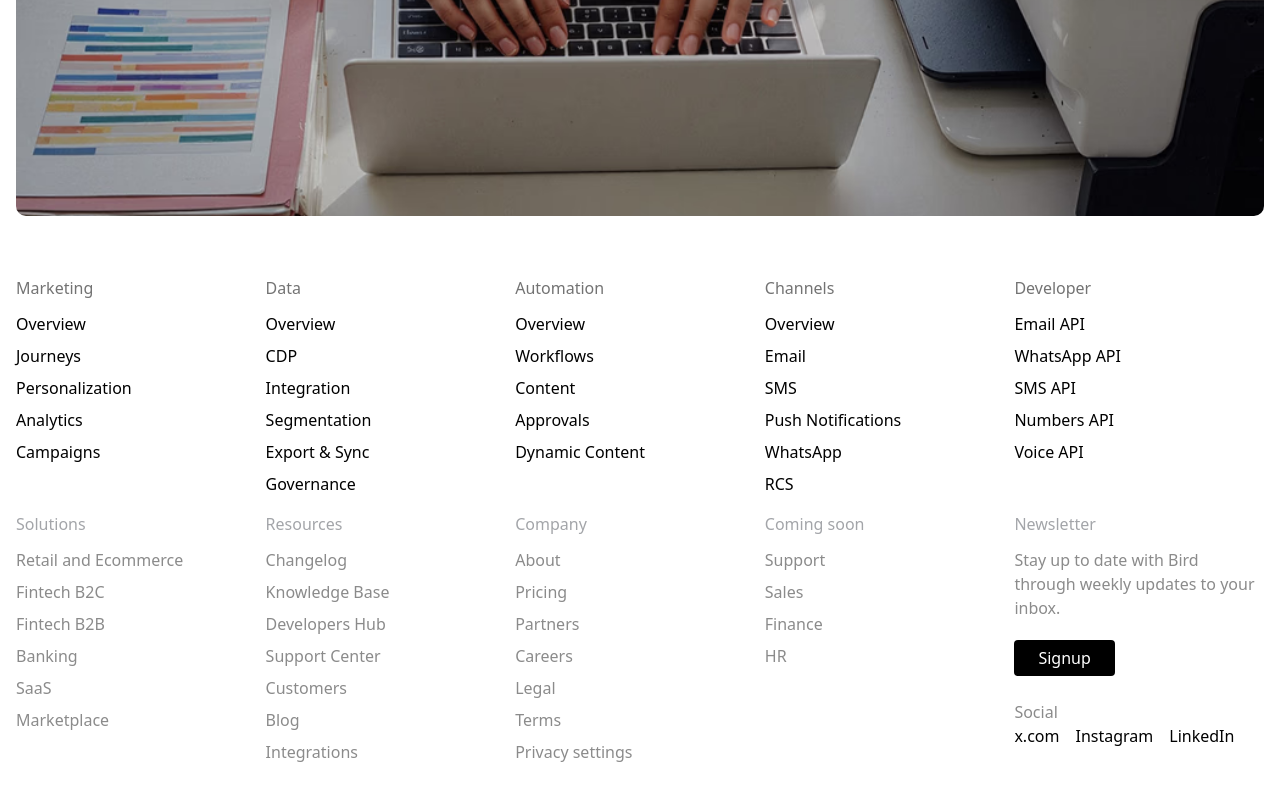
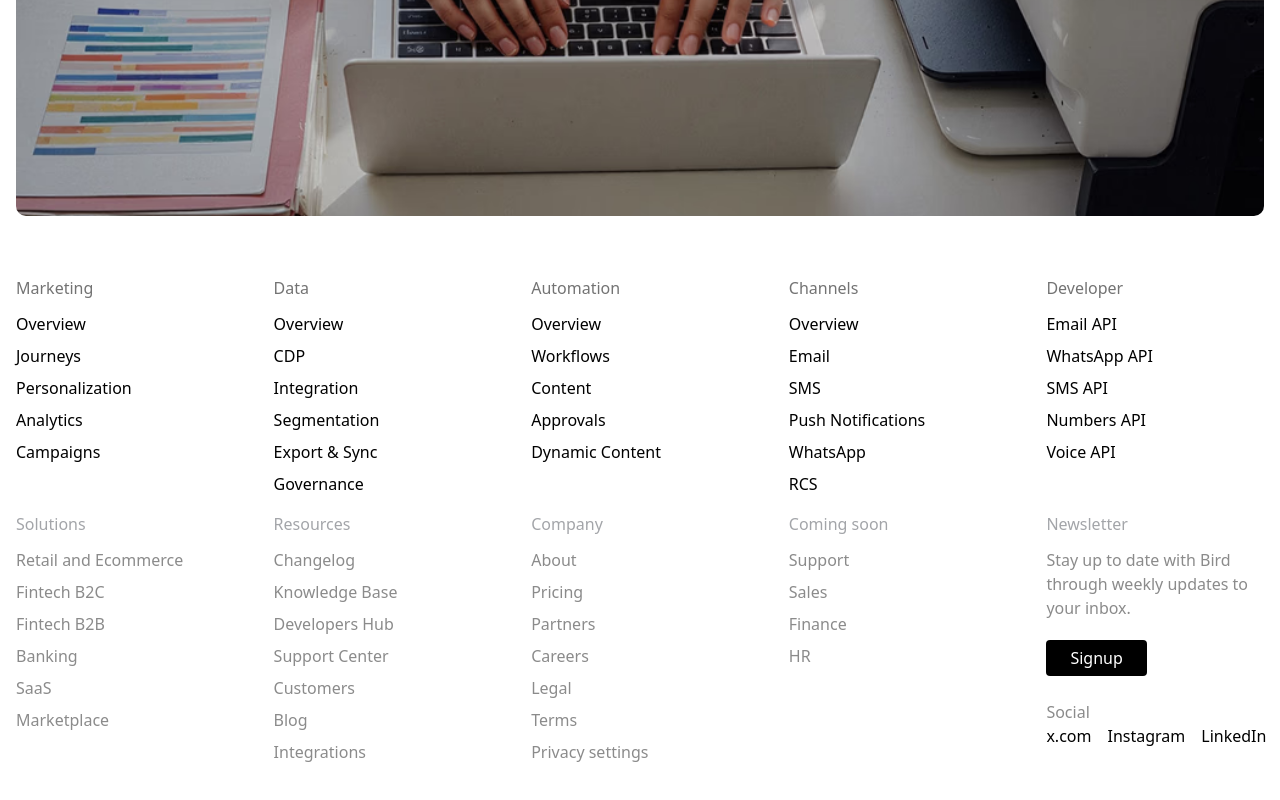
Before and after one commit to KammNOOK/Bird-Landing-Test-with-Tailwind, a website: page index.html in a window 1280 px wide. Shown: the part 8383-9183 px from the top of the page. Drawn offline with Linux system fonts and the light colour scheme.

Commit message:
Update index.html

```diff
--- a/index.html
+++ b/index.html
@@ -352,7 +352,7 @@
 </section>
 
 <!-- FOOTER (1 → 2 → 5 cols, keeping your groups) -->
-<footer class="grid grid-cols-1 sm:grid-cols-2 lg:grid-cols-5 mx-auto max-w-[1320px] pb-20 gap-12 gap-y-4 px-4">
+<footer class="grid grid-cols-1 sm:grid-cols-2 lg:grid-cols-5 mx-auto max-w-[1320px] pb-20 gap-10 gap-y-4 px-4">
   <nav>
     <p class="pb-3 text-[#737373]">Marketing</p>
     <ul class="space-y-2">
```
